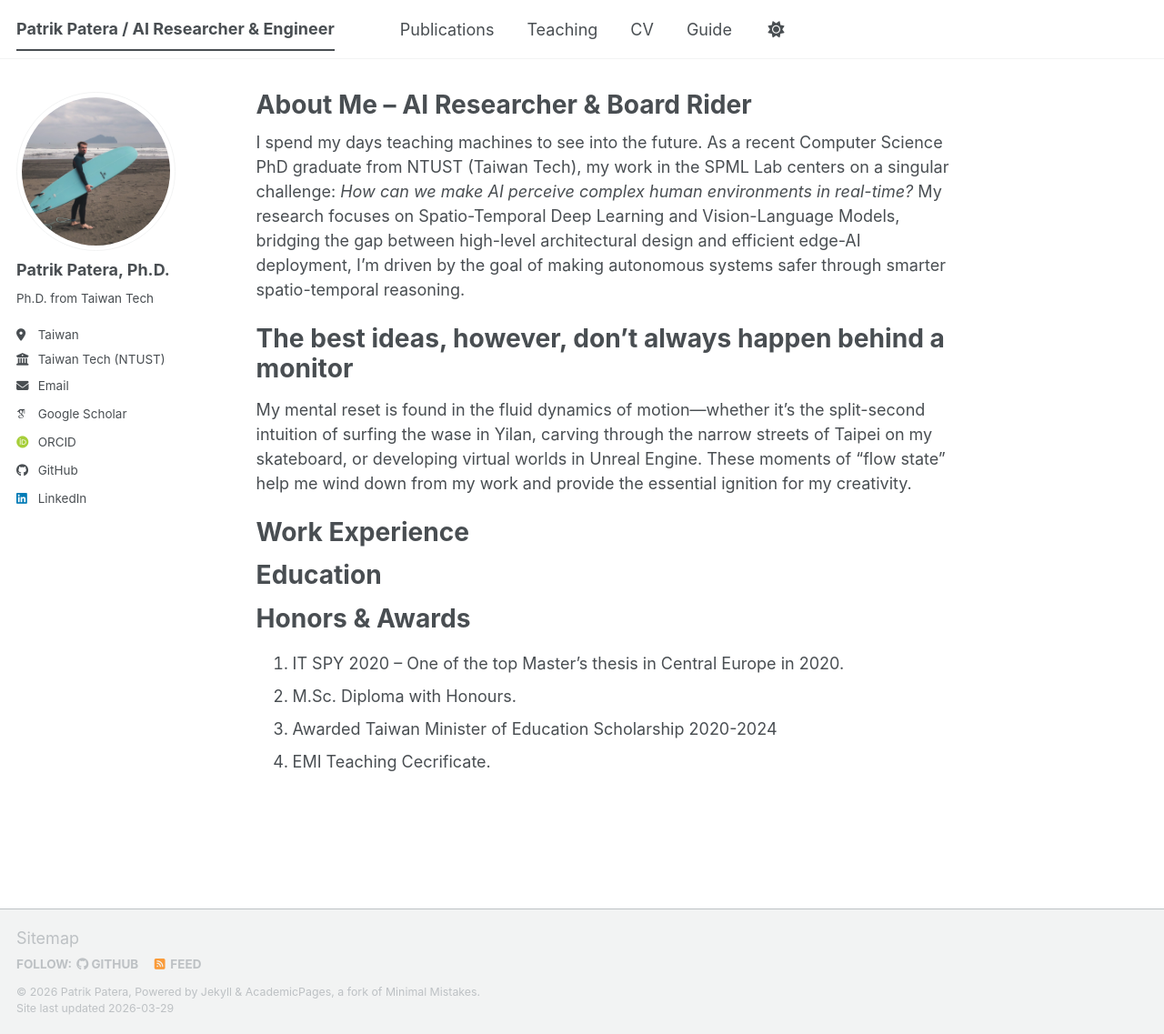
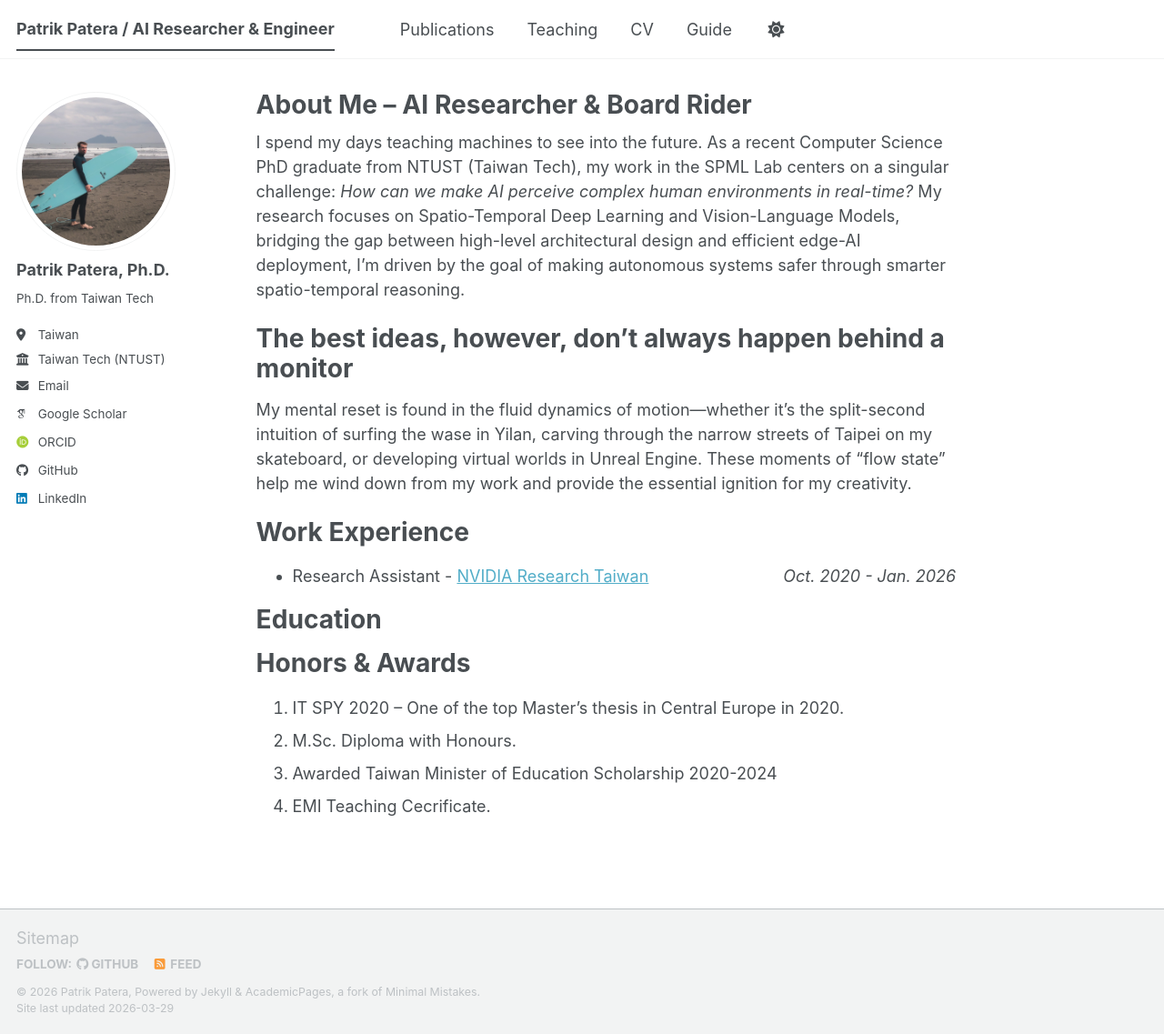
Before and after one commit to patpatera/patpatera.github.io, a Jekyll site: the page built from _pages/about.md, in a window 1280 px wide and 1137 px high. Shown: the whole window at 91% size. Built offline with Jekyll 4.4.1, drawn with Linux system fonts in a browser that asks for light colours; some web fonts are replaced; a script bundle is joined from its source files by our own code; library files that are not in the unit come from our copies.

Commit message:
Update about.md

```diff
--- a/_pages/about.md
+++ b/_pages/about.md
@@ -16,6 +16,7 @@
 
 Work Experience
 ======
+* <p style="display: flex; flex-direction: row; justify-content: space-between; margin: 0 0 0.5em;"><span style="flex: 0 0 auto">Research Assistant -  <a href="https://ece.ntust.edu.tw/">NVIDIA Research Taiwan</a></span> <span style="flex: 0 0 auto"><i>Oct. 2020 - Jan. 2026</i></span></p>
 
 Education
 ======
```
